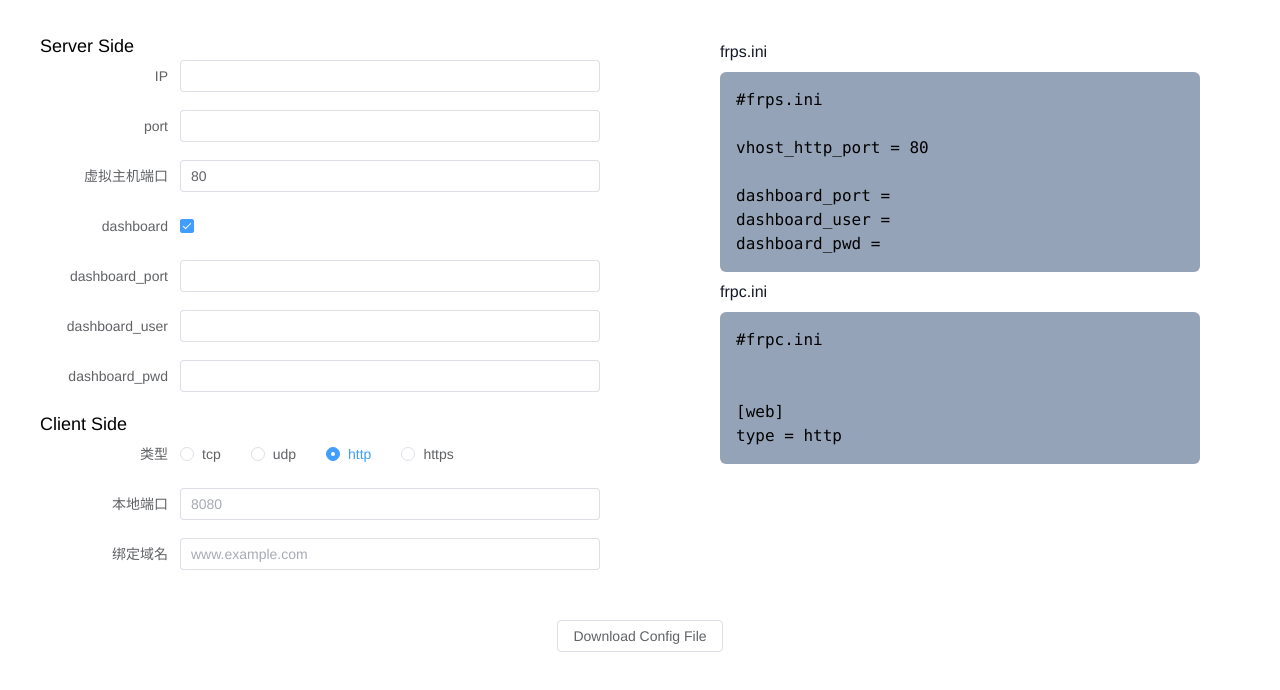
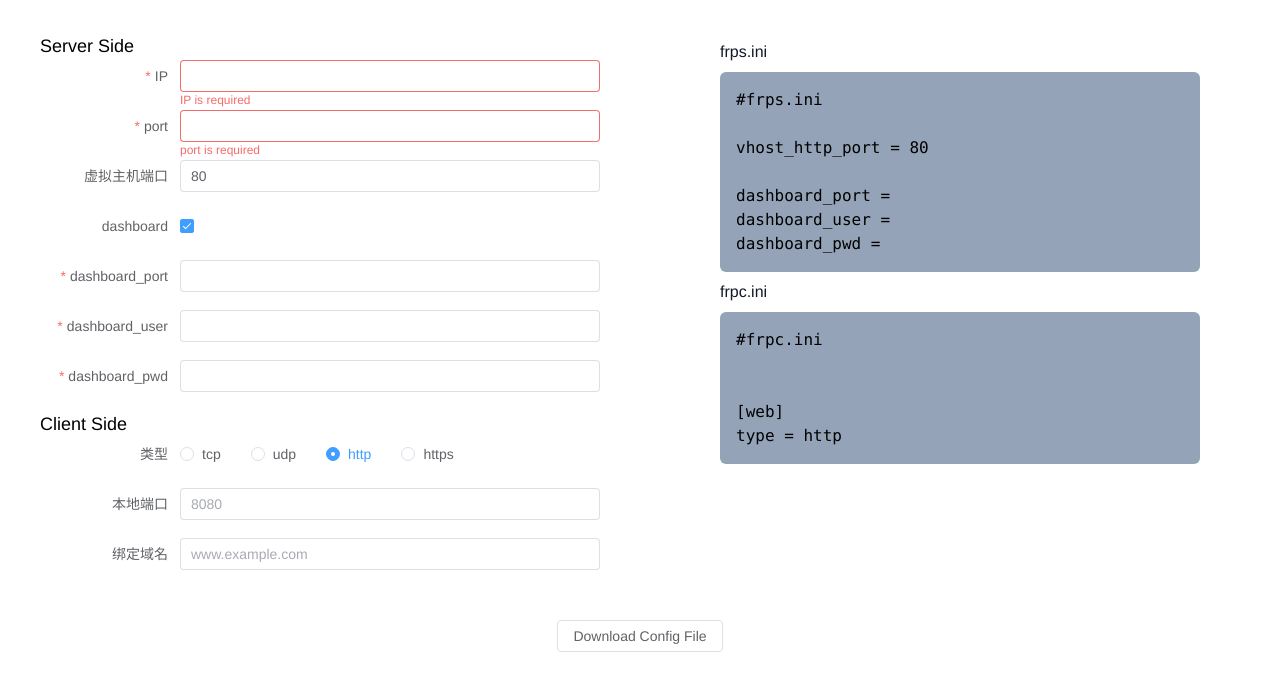
Before and after one commit to JunIce/frp-visual-config, a Vue app: page / in a window 1280 px wide. Both pictures are taken after a click on the element 187 px from the left and 226 px from the top of the page. Shown: the top 690 px of the page. Built offline with nearby package versions, Linux system fonts and the light colour scheme.

Commit message:
fix(): add validator config

```diff
--- a/package.json
+++ b/package.json
@@ -12,10 +12,12 @@
 		"element-plus": "^2.3.7",
 		"file-saver": "^2.0.5",
 		"pinia": "^2.1.4",
+		"validator": "^13.9.0",
 		"vue": "^3.3.4"
 	},
 	"devDependencies": {
 		"@types/file-saver": "^2.0.5",
+		"@types/validator": "^13.7.17",
 		"@vitejs/plugin-vue": "^3.0.0",
 		"@vue/compiler-sfc": "^3.1.2",
 		"autoprefixer": "^10.4.14",
--- a/src/components/ServerConfig.vue
+++ b/src/components/ServerConfig.vue
@@ -1,14 +1,16 @@
 <template>
   <div>
     <el-form
+      ref="serverFormRef"
       :model="state"
+      :rules="rules"
       :label-width="app.isMobile ? 'auto' : 140"
       :label-position="app.isMobile ? 'left' : 'right'"
     >
-      <el-form-item label="IP">
+      <el-form-item label="IP" prop="IP">
         <el-input v-model="state.IP" />
       </el-form-item>
-      <el-form-item label="port">
+      <el-form-item label="port" prop="port">
         <el-input v-model="state.port" />
       </el-form-item>
       <el-form-item
@@ -18,17 +20,17 @@
       >
         <el-input v-model="client.vhost_http_port" placeholder="80"></el-input>
       </el-form-item>
-      <el-form-item label="dashboard">
+      <el-form-item label="dashboard" prop="dashboard">
         <el-checkbox v-model="state.dashboard" />
       </el-form-item>
       <template v-if="state.dashboard">
-        <el-form-item label="dashboard_port">
+        <el-form-item label="dashboard_port" prop="dashboard_port">
           <el-input v-model="state.dashboard_port" />
         </el-form-item>
-        <el-form-item label="dashboard_user">
+        <el-form-item label="dashboard_user" prop="dashboard_user">
           <el-input v-model="state.dashboard_user" />
         </el-form-item>
-        <el-form-item label="dashboard_pwd">
+        <el-form-item label="dashboard_pwd" prop="dashboard_pwd">
           <el-input v-model="state.dashboard_pwd" />
         </el-form-item>
       </template>
@@ -36,11 +38,91 @@
   </div>
 </template>
 <script lang="ts" setup>
+import { computed, onMounted, ref } from "vue";
 import { useServer } from "../store/server";
 import { useClient } from "../store/client";
 import { useApp } from "../store/app";
+import { FormInstance } from "element-plus";
+import validator from "validator";
+
 const state = useServer();
 const client = useClient();
 const app = useApp();
+const serverFormRef = ref<FormInstance>();
+const rules = computed(() => {
+  return {
+    IP: [
+      {
+        required: true,
+      },
+      {
+        validator: (rule: any, value: string, cb: Function) => {
+          if (validator.isIP(value)) {
+            cb();
+          } else {
+            cb(new Error("请输入正确的IP"));
+          }
+        },
+      },
+    ],
+    port: [
+      {
+        required: true,
+      },
+      {
+        validator: (rule: any, value: string, cb: Function) => {
+          if (validator.isPort(value)) {
+            cb();
+          } else {
+            cb(new Error("请输入正确的port"));
+          }
+        },
+      },
+    ],
+    dashboard_port: [
+      {
+        required: true,
+      },
+      {
+        validator: (rule: any, value: string, cb: Function) => {
+          if (validator.isPort(value)) {
+            cb();
+          } else {
+            cb(new Error("请输入正确的port"));
+          }
+        },
+      },
+    ],
+    dashboard_user: [
+      {
+        required: true,
+      },
+    ],
+    dashboard_pwd: [
+      {
+        required: true,
+      },
+    ],
+  };
+});
+
+const validate = () => {
+  return new Promise((resolve, reject) => {
+    serverFormRef.value!.validate((valid, fields) => {
+      if (valid) {
+        resolve(state);
+      }
+    });
+  });
+};
+
+onMounted(() => {
+  setTimeout(() => {
+    validate();
+  }, 3000);
+});
+
+defineExpose({
+  validate,
+});
 </script>
-<style></style>
--- a/src/views/Panel.vue
+++ b/src/views/Panel.vue
@@ -5,7 +5,7 @@
         <div class="p-2 md:px-10 md:py-8">
           <p class="text-lg">Server Side</p>
           <div>
-            <ServerConfig />
+            <ServerConfig ref="serverConfRef" />
           </div>
           <p class="text-lg">Client Side</p>
           <div>
@@ -36,7 +36,7 @@
   </div>
 </template>
 <script lang="ts" setup>
-import { computed } from "vue";
+import { computed, ref } from "vue";
 import ClientConfig from "../components/ClientConfig.vue";
 import ServerConfig from "../components/ServerConfig.vue";
 import { useClient } from "../store/client";
@@ -45,6 +45,8 @@ import { saveAs } from "file-saver";
 
 const clientState = useClient();
 const serverState = useServer();
+
+const serverConfRef = ref();
 
 const serverConf = computed(() => {
   let str = "#frps.ini\n";
@@ -125,8 +127,10 @@ const clientConf = computed(() => {
 });
 
 const download = () => {
-  downloadFile(serverConf.value, "frps.ini");
-  downloadFile(clientConf.value, "frpc.ini");
+  serverConfRef.value.validate().then(() => {
+    downloadFile(serverConf.value, "frps.ini");
+    downloadFile(clientConf.value, "frpc.ini");
+  });
 };
 
 const downloadFile = async (content: string, fileName: string) => {
```
Also changed, not shown: src/components/ClientConfig.vue (+5 -4 lines), 1 other file (tests, documents, lock files or other folders).
